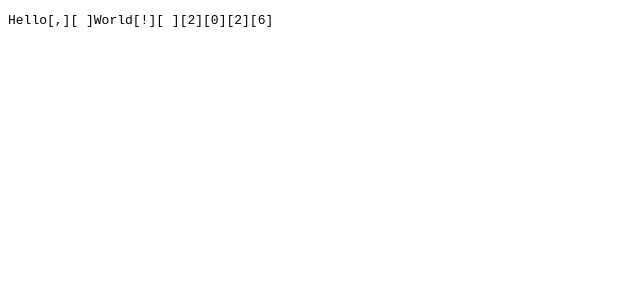
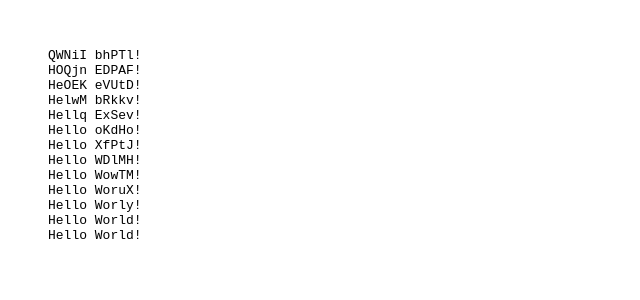
Before and after one commit to md-zeon/text-scramble, a React (Vite) app: page / in a window 1280 px wide. Shown: the top 300 px of the page, without its empty margins (0-640 px from the left). Built offline with nearby package versions, Linux system fonts and the light colour scheme.

Commit message:
feat(core): implement sequential frame generator

```diff
--- a/src/App.tsx
+++ b/src/App.tsx
@@ -1,22 +1,23 @@
-import { shouldPreserveCharacter } from "./core/characters";
+import { generateFrames } from "./core/scramble";
+import { resolveCharacterSet } from "./utils/presets";
+
+const frames = generateFrames({
+  from: "",
+  to: "Hello World!",
+  duration: 1,
+  speed: 0.04,
+  characterSet: resolveCharacterSet("letters"),
+  preserveSpaces: true,
+  preserveNumbers: true,
+  preservePunctuation: true,
+});
 
 export default function App() {
-  const text = "Hello, World! 2026";
-
   return (
-    <pre>
-      {text
-        .split("")
-        .map((char) =>
-          shouldPreserveCharacter(char, {
-            preserveSpaces: true,
-            preserveNumbers: true,
-            preservePunctuation: true,
-          })
-            ? `[${char}]`
-            : char,
-        )
-        .join("")}
-    </pre>
+    <main style={{ padding: 40, fontFamily: "monospace" }}>
+      {frames.map((frame, index) => (
+        <div key={index}>{frame}</div>
+      ))}
+    </main>
   );
 }
--- a/src/core/scramble.ts
+++ b/src/core/scramble.ts
@@ -1,8 +1,70 @@
+import { shouldPreserveCharacter } from "./characters";
+import { getRandomCharacter } from "./random";
+
 import type { GenerateFramesOptions } from "../types";
 
 /**
  * Generates every frame required for a scramble animation.
  */
-export function generateFrames(options: GenerateFramesOptions): string[] {
-  return [];
+export function generateFrames({
+  from,
+  to,
+  characterSet,
+  preserveNumbers,
+  preservePunctuation,
+  preserveSpaces,
+}: GenerateFramesOptions): string[] {
+  const target = to;
+  const frames: string[] = [];
+
+  // Initial fully scrambled frame
+  let initialFrame = "";
+
+  for (let i = 0; i < target.length; i++) {
+    const char = target[i];
+
+    if (
+      shouldPreserveCharacter(char, {
+        preserveSpaces,
+        preserveNumbers,
+        preservePunctuation,
+      })
+    ) {
+      initialFrame += char;
+    } else {
+      initialFrame += getRandomCharacter(characterSet);
+    }
+  }
+
+  frames.push(initialFrame);
+
+  // Reveal one character per frame
+  for (let revealIndex = 0; revealIndex < target.length; revealIndex++) {
+    let frame = "";
+
+    for (let i = 0; i < target.length; i++) {
+      const char = target[i];
+
+      if (
+        shouldPreserveCharacter(char, {
+          preserveSpaces,
+          preserveNumbers,
+          preservePunctuation,
+        })
+      ) {
+        frame += char;
+        continue;
+      }
+
+      if (i <= revealIndex) {
+        frame += char;
+      } else {
+        frame += getRandomCharacter(characterSet);
+      }
+    }
+
+    frames.push(frame);
+  }
+
+  return frames;
 }
```
Also changed, not shown: 2 other files (tests, documents, lock files or other folders).
